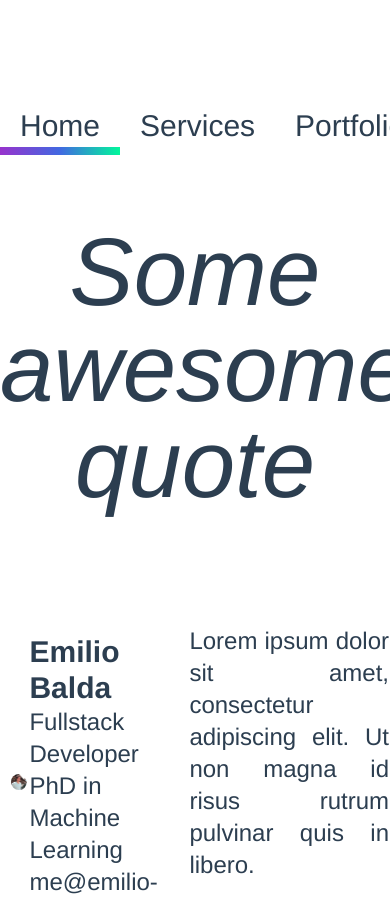
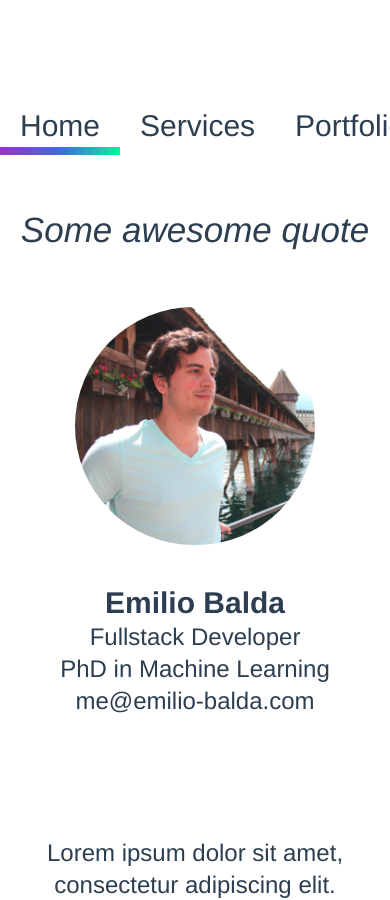
Before and after one commit to emilio-balda/website, a Vue app: page / in a window 390 px wide. Shown: the top 900 px of the page. Built offline with nearby package versions, Linux system fonts and the light colour scheme.

Commit message:
feat: optimize css in home page for mobile users

```diff
--- a/src/views/HomePage.vue
+++ b/src/views/HomePage.vue
@@ -1,20 +1,19 @@
 <script setup lang="ts"></script>
 
 <template>
-  <h1 class="text-8xl italic py-8">Some awesome quote</h1>
-  <table>
+  <h1 class="text-8xl italic py-8 px-10">Some awesome quote</h1>
+  <table class="table-responsive">
     <tr>
-      <td width="100px"></td>
-      <td width="210px">
-        <img src="../assets/me.png" alt="Avatar" class="w-44 rounded-full" />
+      <td class="px-10">
+        <img src="../assets/me.png" alt="Avatar" class="w-60 rounded-full" />
       </td>
-      <td width="500px">
+      <td class="pr-32">
         <h4 class="text-3xl text-left font-bold">Emilio Balda</h4>
         <p class="text-2xl text-left">Fullstack Developer</p>
         <p class="text-2xl text-left">PhD in Machine Learning</p>
         <p class="text-2xl text-left"><a href="mailto:me@emilio-balda.com">me@emilio-balda.com</a></p>
       </td>
-      <td width="700px">
+      <td class="pr-32">
         <p class="text-2xl text-justify py-20">
           Lorem ipsum dolor sit amet, consectetur adipiscing elit. Ut non magna id risus rutrum pulvinar quis in libero.
         </p>
@@ -75,4 +74,28 @@
     min-width: 196px;
   }
 }
+
+/* adjust the 768px below to your desired width */
+@media only screen and (max-width: 768px) {
+  h1 {
+    display: block;
+    padding: 20px;
+    font-size: 35px;
+    text-align: center;
+    margin-left: auto;
+    margin-right: auto;
+  }
+  table.table-responsive * {
+    display: block;
+    text-align: center;
+    margin-left: auto;
+    margin-right: auto;
+  }
+  table.table-responsive tr {
+    padding: 20px;
+  }
+  table.table-responsive tr td {
+    padding: 20px;
+  }
+}
 </style>
```
